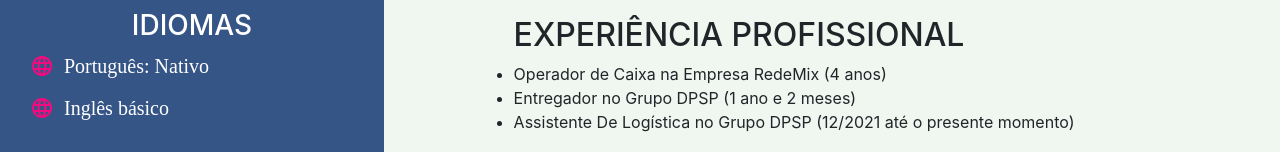
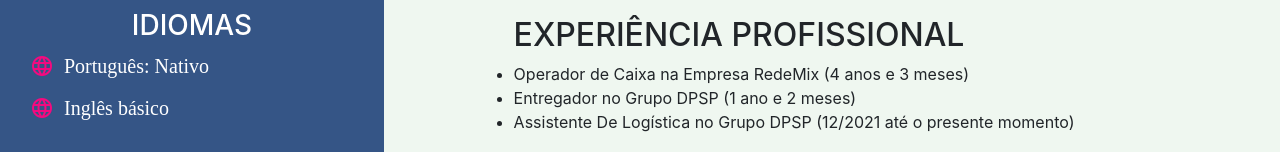
Before and after one commit to Sgtwy/first_project, a plain HTML site: page index.html in a window 1280 px wide. Shown: the part 630-782 px from the top of the page. Drawn offline with nearby package versions, Linux system fonts and the light colour scheme.

Commit message:
Update index.html

```diff
--- a/index.html
+++ b/index.html
@@ -167,7 +167,7 @@
         <section>
             <ul>
                 <h2>Experiência Profissional</h2>
-                <li>Operador de Caixa na Empresa RedeMix (4 anos)</li>
+                <li>Operador de Caixa na Empresa RedeMix (4 anos e 3 meses)</li>
                 <li>Entregador no Grupo DPSP (1 ano e 2 meses)</li>
                 <li>Assistente De Logística no Grupo DPSP (12/2021 até o presente momento)</li>
             </ul>
```
